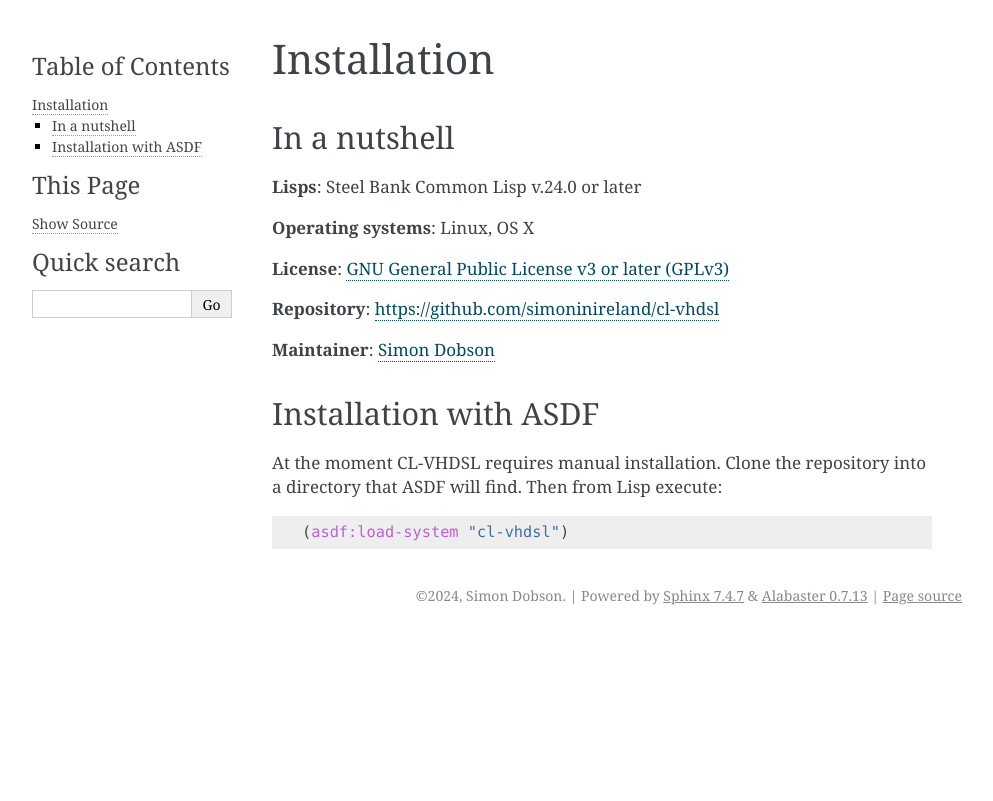
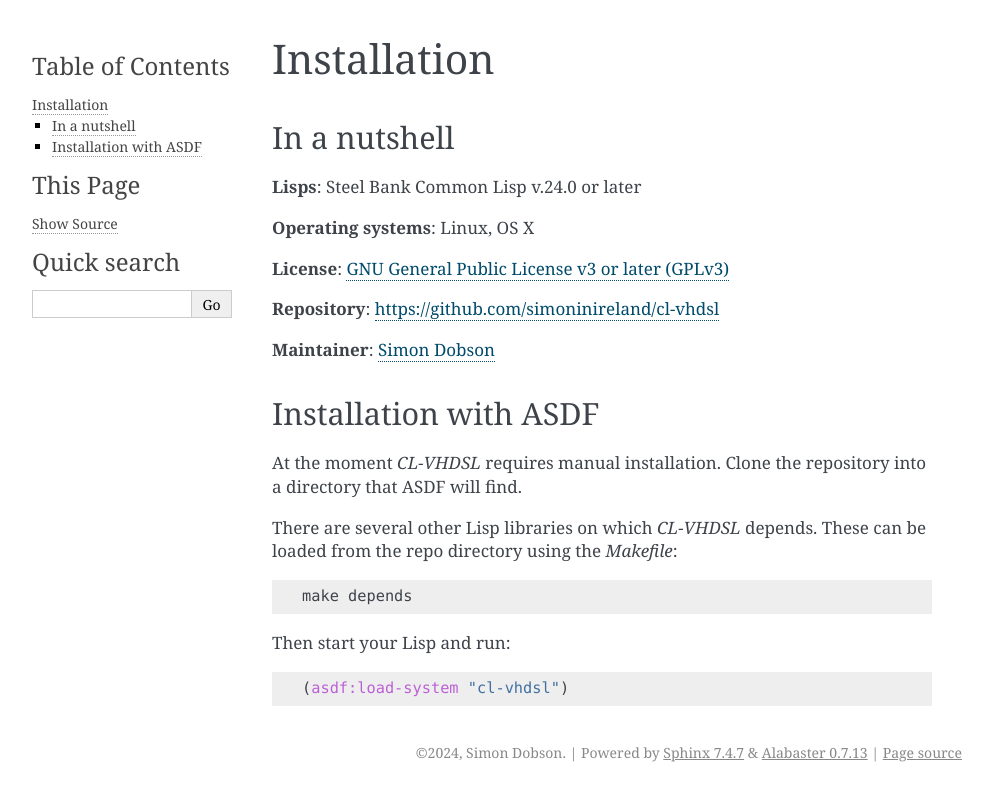
Before and after one commit to simoninireland/cl-vhdsl, a Sphinx documentation site: the page built from doc/install.rst, in a window 1280 px wide. Shown: the top 801 px of the page, without its empty margins (148-1141 px from the left). Built offline with Sphinx 7.4.7, drawn with Linux system fonts in a browser that asks for light colours.

Commit message:
Minor change

```diff
--- a/doc/install.rst
+++ b/doc/install.rst
@@ -18,9 +18,17 @@ In a nutshell
 Installation with ASDF
 ----------------------
 
-At the moment CL-VHDSL requires manual installation. Clone the
-repository into a directory that ASDF will find. Then from Lisp
-execute:
+At the moment `CL-VHDSL` requires manual installation. Clone the
+repository into a directory that ASDF will find.
+
+There are several other Lisp libraries on which `CL-VHDSL` depends.
+These can be loaded from the repo directory using the `Makefile`:
+
+.. code-block:: shell
+
+   make depends
+
+Then start your Lisp and run:
 
 .. code-block:: lisp
 
```
